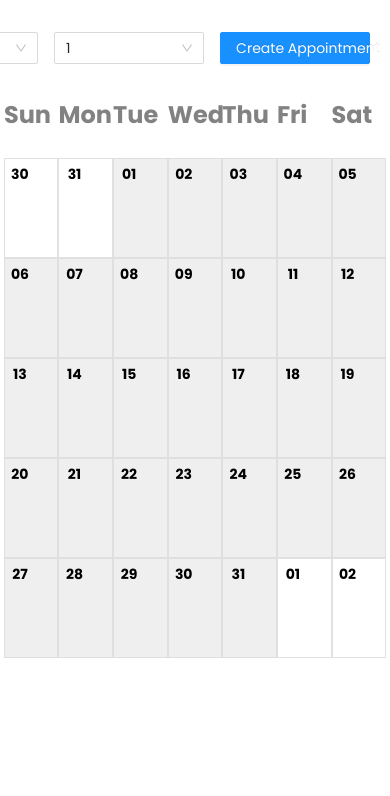
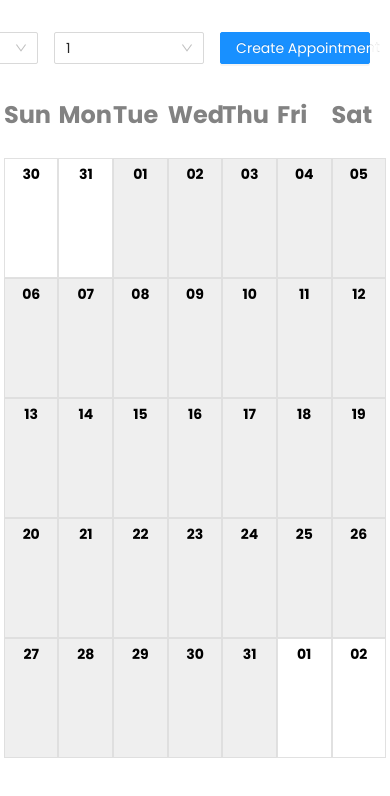
Before and after one commit to Sazzad-Anwar/doctor-appointment-app, a React (Vite) app: page /year/1/month/1 in a window 390 px wide. Shown: the top 796 px of the page. Built offline with nearby package versions, Linux system fonts and the light colour scheme.

Commit message:
updated responsiveness upto tab screen

```diff
--- a/src/components/Day.jsx
+++ b/src/components/Day.jsx
@@ -176,8 +176,14 @@ export const DayCell = styled.div`
   :hover {
     background-color: #dddd;
   }
+  @media (max-width: 1750px) {
+    height: 130px;
+  }
   @media (max-width: 1600px) {
-    height: 100px;
+    height: 120px;
+  }
+  @media (max-width: 1400px) {
+    height: 120px;
   }
 `;
 
@@ -196,8 +202,12 @@ export const DateText = styled.p`
 
 export const DateInfo = styled.div`
   display: flex;
+  flex-direction: row;
   justify-content: space-between;
   align-items: center;
+  @media (max-width: 1139px) {
+    flex-direction: column;
+  }
 `;
 
 export const TotalAppointment = styled.p`
@@ -221,6 +231,15 @@ export const EventTagWrapper = styled.div`
     background-color: #aaaa;
     outline: 1px solid #eeee;
     border-radius: 7px;
+  }
+  @media (max-width: 1600px) {
+    height: 75%;
+  }
+  @media (max-width: 1400px) {
+    height: 70%;
+  }
+  @media (max-width: 1139px) {
+    height: 58%;
   }
 `;
 
```
